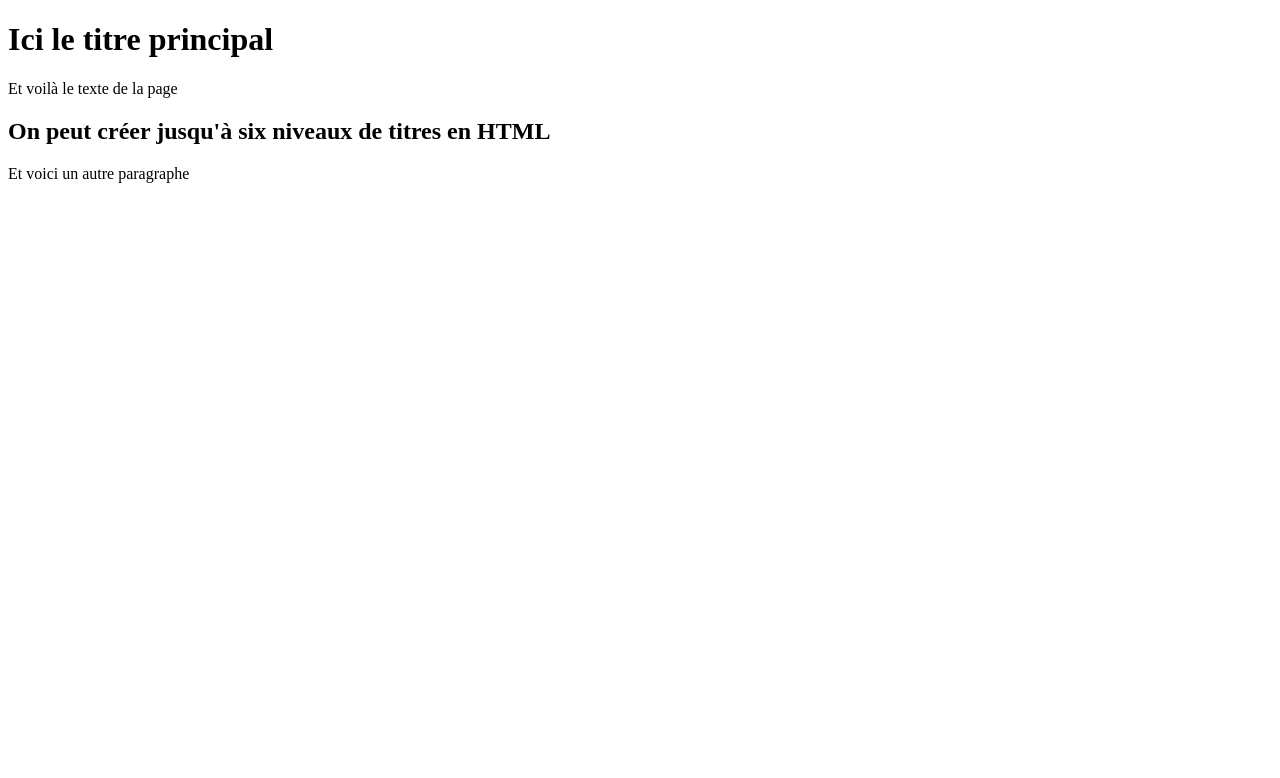
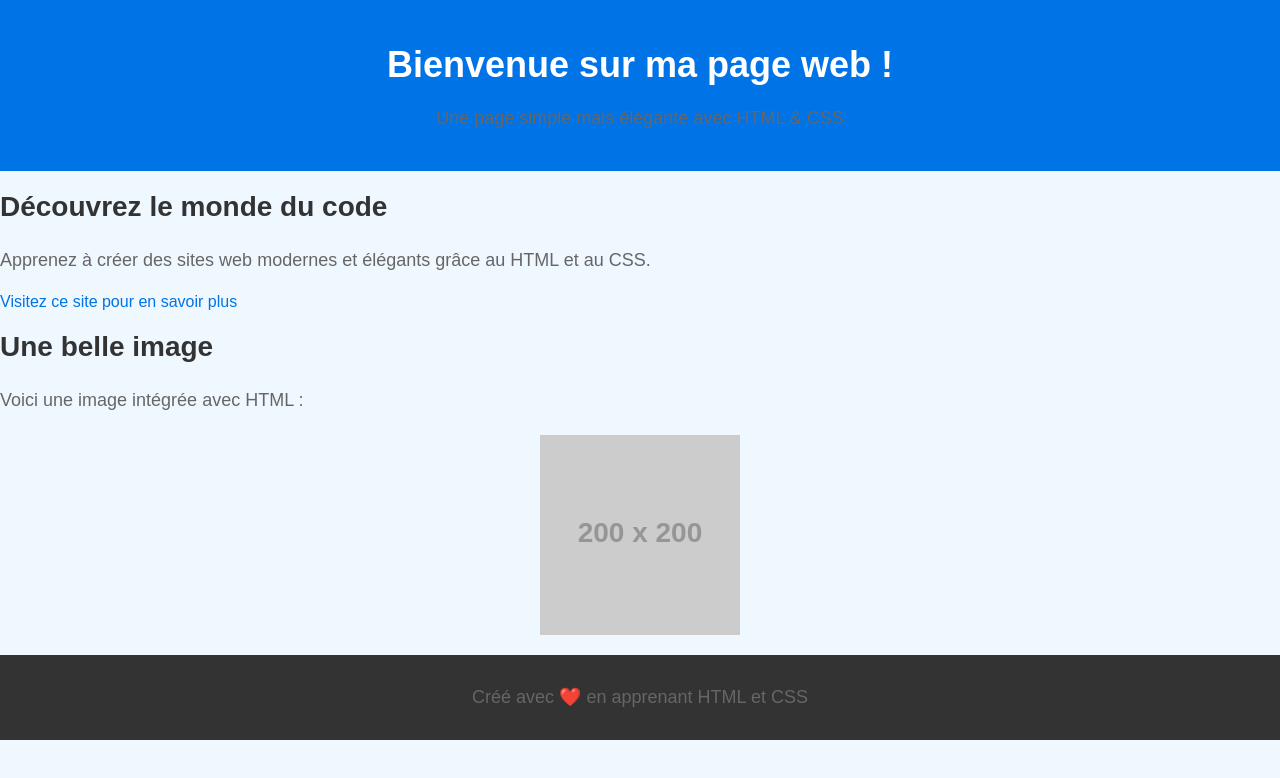
Before and after one commit to Assia922/Assia922.github.io, a plain HTML site: page index.html in a window 1280 px wide. Drawn offline with Linux system fonts and the light colour scheme; placeholder pictures from the web are drawn by us.

Commit message:
Add files via upload

```diff
--- a/index.html
+++ b/index.html
@@ -1,15 +1,31 @@
 <!DOCTYPE html>
-<html>
+<html lang="fr">
 <head>
-<link rel="stylesheet" href="style.css"/>
-<title> Le titre qui apparaitra dans le navigateur </title>
-<meta charset="UTF-8">
+    <meta charset="UTF-8">
+    <meta name="viewport" content="width=device-width, initial-scale=1.0">
+    <title>Ma Page Personnalisée</title>
+    <link rel="stylesheet" href="style.css">
 </head>
+<body>
+    <header>
+        <h1>Bienvenue sur ma page web !</h1>
+        <p>Une page simple mais élégante avec HTML & CSS</p>
+    </header>
 
-<body>
-<h1> Ici le titre principal </h1>
-<p> Et voilà le texte de la page</p>
-<h2> On peut créer jusqu'à six niveaux de titres en HTML </h2>
-<p> Et voici un autre paragraphe </p>
+    <section>
+        <h2>Découvrez le monde du code</h2>
+        <p>Apprenez à créer des sites web modernes et élégants grâce au HTML et au CSS.</p>
+        <a href="https://www.example.com" target="_blank">Visitez ce site pour en savoir plus</a>
+    </section>
+
+    <section>
+        <h2>Une belle image</h2>
+        <p>Voici une image intégrée avec HTML :</p>
+        <img src="https://via.placeholder.com/200" alt="Exemple d'image">
+    </section>
+
+    <footer>
+        <p>Créé avec ❤️ en apprenant HTML et CSS</p>
+    </footer>
 </body>
 </html>
--- a/style.css
+++ b/style.css
@@ -1,22 +1,60 @@
-    <header>
-        <h1>Bienvenue sur ma page web !</h1>
-        <p>Une page simple mais élégante avec HTML & CSS</p>
-    </header>
+/* Style pour le body */
+body {
+    background-color: #f0f8ff; /* Couleur de fond */
+    font-family: Arial, sans-serif; /* Police par défaut */
+    margin: 0;
+    padding: 0;
+}
 
-    <section>
-        <h2>Découvrez Wild Code School</h2>
-        <p>Une excellente école pour apprendre à coder !</p>
-        <a href="http://www.wildcodeschool.com" target="_blank">Visitez le site officiel</a>
-    </section>
+/* Style pour le header */
+header {
+    text-align: center;
+    padding: 20px;
+    background-color: #0073e6; /* Couleur de fond du header */
+    color: white;
+}
 
-    <section>
-        <h2>Une belle image</h2>
-        <p>Voici une image intégrée avec HTML :</p>
-        <img src="https://res.cloudinary.com/wildcodeschool/image/upload/c_fill,h_200/v1/static/irjoy97aq0eol8bf6959" alt="Wild Code School Logo">
-    </section>
+/* Style pour les titres */
+h1 {
+    font-size: 36px;
+    margin-bottom: 10px;
+}
 
-    <footer>
-        <p>Créé avec ❤️ en apprenant HTML et CSS</p>
-    </footer>
-</body>
-</html>
+h2 {
+    color: #333;
+    font-size: 28px;
+    margin-top: 20px;
+}
+
+/* Style pour les paragraphes */
+p {
+    font-size: 18px;
+    color: #666;
+    line-height: 1.6;
+}
+
+/* Style pour le lien */
+a {
+    color: #0073e6;
+    text-decoration: none;
+}
+
+a:hover {
+    text-decoration: underline;
+}
+
+/* Style pour l'image */
+img {
+    display: block;
+    margin: 20px auto;
+    max-width: 100%;
+}
+
+/* Style pour le footer */
+footer {
+    text-align: center;
+    padding: 10px;
+    background-color: #333;
+    color: white;
+    margin-top: 20px;
+}
```
